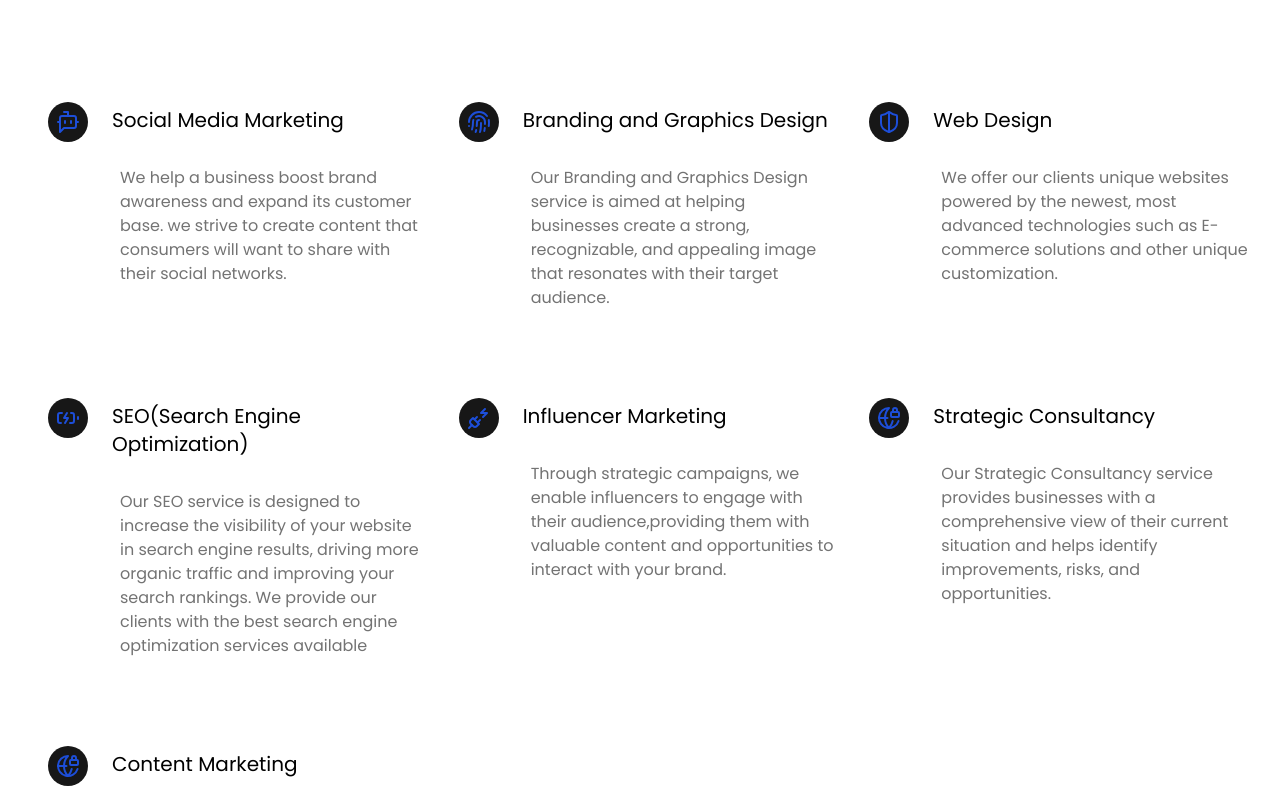
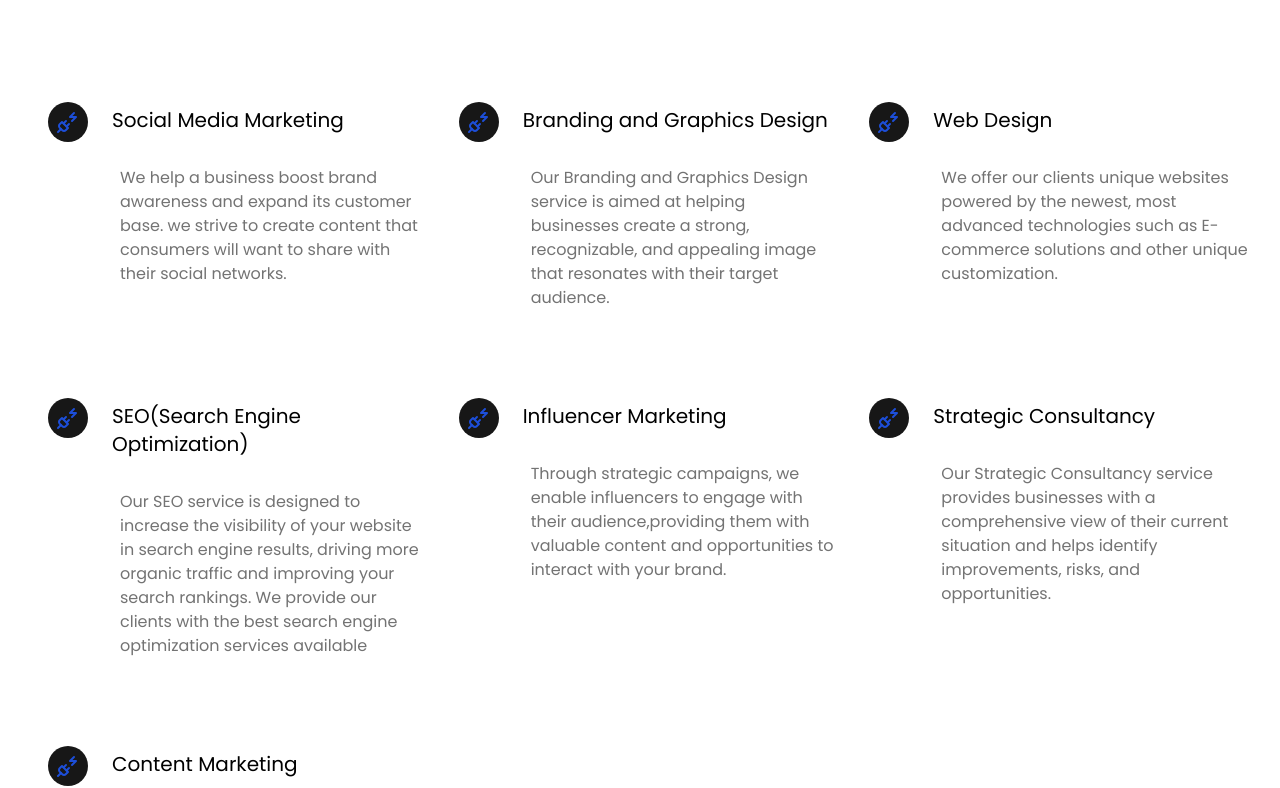
Before and after one commit to rainbows-n-sushine/Arc-Digital-new, a React (Vite) app: page / in a window 1280 px wide. Shown: the part 1003-1791 px from the top of the page. Built offline with nearby package versions, Linux system fonts and the light colour scheme; the HTML template or start-up script is replaced by a standard one.

Commit message:
Adding the files

```diff
--- a/src/components/OurServices.jsx
+++ b/src/components/OurServices.jsx
@@ -1,4 +1,5 @@
 import { services } from "../constants";
+import { PlugZap } from "lucide-react";
 
 const OurServices = () => {
   return (
@@ -19,7 +20,7 @@ const OurServices = () => {
           <div key={index} className="w-full sm:w-1/2 lg:w-1/3">
             <div className="flex">
               <div className="flex mx-6 h-10 w-10 p-2 bg-neutral-900 text-blue-700 justify-center items-center rounded-full">
-                {service.icon}
+                <PlugZap/>
               </div>
               <div>
                 <h5 className="mt-1 mb-6 text-xl">{service.text}</h5>
--- a/src/index.css
+++ b/src/index.css
@@ -19,7 +19,7 @@
 }
 
 .animate-rotate-center {
-  animation: rotate-center 29s linear infinite;
+  animation: rotate-center 20s linear infinite;
 }
 
 @keyframes scroll-left {
```
